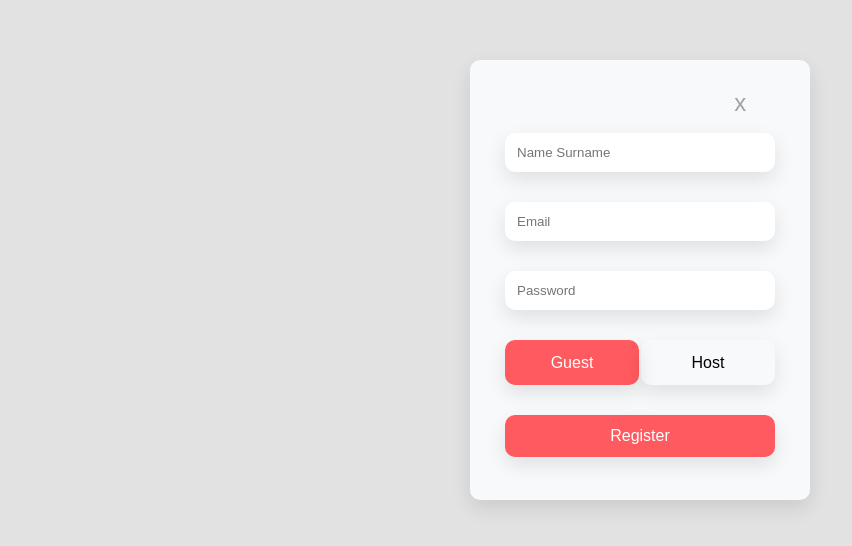
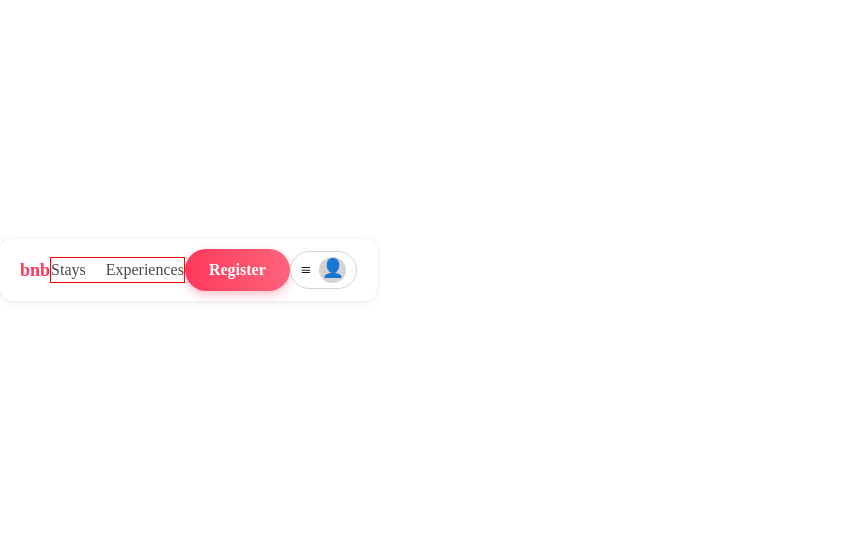
Before and after one commit to ShortTermStayCompany/website, a React (Vite) app: page / in a window 1280 px wide. Shown: the part 120-666 px from the top of the page, without its empty margins (0-852 px from the left). Built offline with nearby package versions, Linux system fonts and the light colour scheme.

Commit message:
Abstractions, checkpoint

```diff
--- /dev/null
+++ b/src/components/feature/Navbar/Navbar.css
@@ -0,0 +1,103 @@
+/* General Navbar Styling */
+.navbar {
+    border-radius: 13px;
+    display: flex;
+    align-items: center;
+    justify-content: space-between;
+    padding: 10px 20px;
+    background-color: white;
+
+    box-shadow: 0 1px 6px rgba(0, 0, 0, 0.1);
+    font-family: "Poppins", serif;
+    position: sticky;
+    /*top: 0;*/
+    z-index: 1000;
+    margin-bottom: 20px;
+}
+
+
+.navbar-brand {
+    font-size: 18px;
+    font-weight: bold;
+    color: #FF385C;
+    text-transform: lowercase;
+}
+
+/* Navigation Links */
+.navbar-links {
+    border: 1px solid red;
+    display: flex;
+    gap: 20px;
+}
+
+.navbar-link {
+
+    text-decoration: none;
+    font-size: 16px;
+    color: #484848;
+    font-weight: 500;
+    transition: color 0.2s ease;
+}
+
+.navbar-link:hover {
+    color: #FF385C; /* Airbnb red on hover */
+    font-weight: bold;
+
+}
+
+.navbar-link.active {
+    font-weight: bold;
+    color: black;
+}
+
+/* Right Side */
+.navbar-right {
+    display: flex;
+    align-items: center;
+    gap: 20px;
+}
+
+.navbar-icon-group {
+    display: flex;
+    align-items: center;
+    justify-content: center;
+
+}
+
+.navbar-menu-button {
+    display: flex;
+    align-items: center;
+    justify-content: center;
+    padding: 5px 10px;
+    border: 1px solid #d3d3d3;
+    border-radius: 20px;
+    background-color: white;
+    cursor: pointer;
+    gap: 8px;
+    transition: background-color 0.2s ease, box-shadow 0.2s ease;
+}
+
+.navbar-menu-button:hover {
+    background-color: #f7f7f7;
+    box-shadow: 0 2px 4px rgba(0, 0, 0, 0.1);
+}
+
+.menu-icon {
+    font-size: 18px;
+}
+
+.profile-icon {
+
+    font-size: 18px;
+    background-color: #d3d3d3;
+    border-radius: 50%;
+
+    width: 26px;
+    height: 26px;
+    padding-left: 1px;
+    transition: background-color 0.2s ease;
+}
+
+.navbar-menu-button:hover .profile-icon {
+    background-color: #bfbfbf; /* Darker gray on hover */
+}
--- /dev/null
+++ b/src/components/feature/Navbar/Navbar.jsx
@@ -0,0 +1,41 @@
+import React from 'react';
+import './Navbar.css';
+import SubmitButton from "../loginRegister/SubmitButton/SubmitButton.jsx";
+import RegisterButton from "../loginRegister/RegisterButton.jsx";
+
+
+const Navbar = () => {
+
+    const [isSelectorOpen, setIsSelectorOpen] = React.useState(false);
+
+    function openSelector() {
+        setIsSelectorOpen(!isSelectorOpen);
+    }
+
+    return (
+        <nav className="navbar">
+            <div className="navbar-logo">
+                <span className="navbar-brand">bnb</span>
+            </div>
+
+            {/* Navigation Links */}
+            <div className="navbar-links">
+                <a href="#" className="navbar-link">Stays</a>
+                <a href="#" className="navbar-link">Experiences</a>
+            </div>
+            <RegisterButton></RegisterButton>
+            {/* Right Side */}
+            <div className="navbar-right">
+                <div className="navbar-icon-group">
+                    <button className="navbar-menu-button" onClick={openSelector}>
+                        <span className="menu-icon">≡</span>
+                        <span className="profile-icon">👤</span>
+                    </button>
+
+                </div>
+            </div>
+        </nav>
+    );
+};
+
+export default Navbar;
--- /dev/null
+++ b/src/components/feature/loginRegister/RegisterButton.css
@@ -0,0 +1,29 @@
+.register-button {
+    display: inline-block;
+    padding: 12px 24px;
+    font-size: 16px;
+    font-weight: bold;
+    color: white;
+    background: linear-gradient(90deg, #FF385C, #FF647C); /* Airbnb gradient style */
+    border: none;
+    border-radius: 25px;
+    box-shadow: 0 4px 10px rgba(255, 56, 92, 0.3);
+    cursor: pointer;
+    transition: all 0.3s ease;
+    outline: none;
+}
+
+.register-button:hover {
+    background: linear-gradient(90deg, #FF647C, #FF385C); /* Reverse gradient on hover */
+    box-shadow: 0 6px 15px rgba(255, 56, 92, 0.5); /* Enhance shadow */
+    transform: scale(1.05); /* Slightly enlarge on hover */
+}
+
+.register-button:active {
+    transform: scale(0.98); /* Button press effect */
+    box-shadow: 0 2px 8px rgba(255, 56, 92, 0.3); /* Reduce shadow */
+}
+
+.register-button:focus {
+    outline: 2px solid rgba(255, 56, 92, 0.7); /* Focus ring */
+}
--- /dev/null
+++ b/src/components/feature/loginRegister/RegisterButton.jsx
@@ -0,0 +1,30 @@
+import RegisterModal from "./registerModal/RegisterModal.jsx";
+import {useState} from "react";
+import './RegisterButton.css'
+
+const RegisterButton = () => {
+    const [isRegisterModalOpen, setIsRegisterModalOpen] = useState(false);
+
+    const openRegisterModal = () => {
+        setIsRegisterModalOpen(true);
+    };
+
+    const closeRegisterModal = () => {
+        setIsRegisterModalOpen(false);
+    };
+    return (
+        <div>
+            <button className="register-button" onClick={openRegisterModal}>Register</button>
+            {isRegisterModalOpen && (
+                <>
+                    <div className="Overlay" onClick={closeRegisterModal}></div>
+                    <RegisterModal onClose={closeRegisterModal}/>
+
+                </>
+            )
+            }
+        </div>
+    )
+}
+
+export default RegisterButton;
--- a/src/components/feature/loginRegister/registerModal/RegisterModal.css
+++ b/src/components/feature/loginRegister/registerModal/RegisterModal.css
@@ -1,6 +1,4 @@
-body {
-    background-color: rgba(183, 183, 183, 0.4);
-}
+
 
 .RegisterModal {
     position: fixed; /* Makes the div independent of other components */
--- a/src/components/feature/loginRegister/registerModal/RegisterModal.jsx
+++ b/src/components/feature/loginRegister/registerModal/RegisterModal.jsx
@@ -5,7 +5,8 @@ import RoleSelector from "../RoleSelector/RoleSelector.jsx";
 import InputField from "../InputField/InputField.jsx";
 import SubmitButton from "../SubmitButton/SubmitButton.jsx";
 import CloseButton from "../CloseButton/CloseButton.jsx";
-const RegisterModal = () => {
+
+const RegisterModal = ({onClose}) => {
 
     const [selectedRole, setSelectedRole] = React.useState('Guest');
     const roles = ['Guest', 'Host'];
@@ -65,7 +66,7 @@ const RegisterModal = () => {
     return (
 
         <div className="RegisterModal">
-            <CloseButton></CloseButton>
+            <CloseButton onClick={onClose}></CloseButton>
             <InputField
                 type="text"
                 placeholder="Name Surname"
--- a/src/pages/HomePage.css
+++ b/src/pages/HomePage.css
@@ -0,0 +1,10 @@
+
+.Overlay {
+    position: fixed;
+    top: 0;
+    left: 0;
+    width: 100%;
+    height: 100%;
+    background-color: rgba(96, 96, 96, 0.17); /* Dark transparent background */
+    z-index: -1000; /* Ensure it appears behind the modal */
+}
--- a/src/pages/HomePage.jsx
+++ b/src/pages/HomePage.jsx
@@ -1,12 +1,15 @@
-import RegisterModal from "../components/feature/loginRegister/registerModal/RegisterModal.jsx";
+import './HomePage.css'
+import Navbar from "../components/feature/Navbar/Navbar.jsx";
+
 const HomePage = () => {
 
-    return(
+    return (
         <div>
-            {/*<LoginModal/>*/}
-            <RegisterModal />
-        </div>
-    )
+            <Navbar></Navbar>
+
+            </div>
+
+)
 }
 
 export default HomePage;
```
